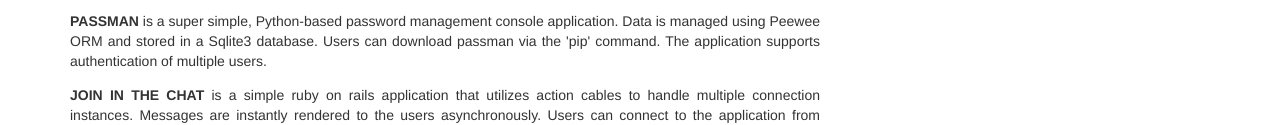
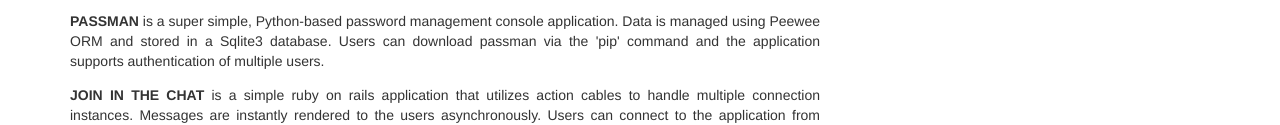
Before and after one commit to seanpierce/seanpierce.github.io, a plain HTML site: page index.html in a window 1280 px wide. Shown: the part 919-1044 px from the top of the page. Drawn offline with nearby package versions, Linux system fonts and the light colour scheme.

Commit message:
Updated verbiage

```diff
--- a/index.html
+++ b/index.html
@@ -77,7 +77,7 @@
                 <p><a href="https://github.com/seanpierce/record-store-api" target="_blank">RECORD STORE API</a> is a Ruby On Rails web API. Creating, updating, and deleting operations are authorized to authenticated users. A VueJS frontend application calls and displays records to the user asynchronously.</p>
               </project>
               <project>
-                <p><a href="https://github.com/seanpierce/passman" target="_blank">PASSMAN</a> is a super simple, Python-based password management console application. Data is managed using Peewee ORM and stored in a Sqlite3 database. Users can download passman via the 'pip' command. The application supports authentication of multiple users.</p>
+                <p><a href="https://github.com/seanpierce/passman" target="_blank">PASSMAN</a> is a super simple, Python-based password management console application. Data is managed using Peewee ORM and stored in a Sqlite3 database. Users can download passman via the 'pip' command and the application supports authentication of multiple users.</p>
               </project>
               <project>
                 <p><a href="https://github.com/seanpierce/rails_chat_app" target="_blank">JOIN IN THE CHAT</a> is a simple ruby on rails application that utilizes action cables to handle multiple connection instances. Messages are instantly rendered to the users asynchronously. Users can connect to the application from anywhere and engage in the conversation.</p>
```
